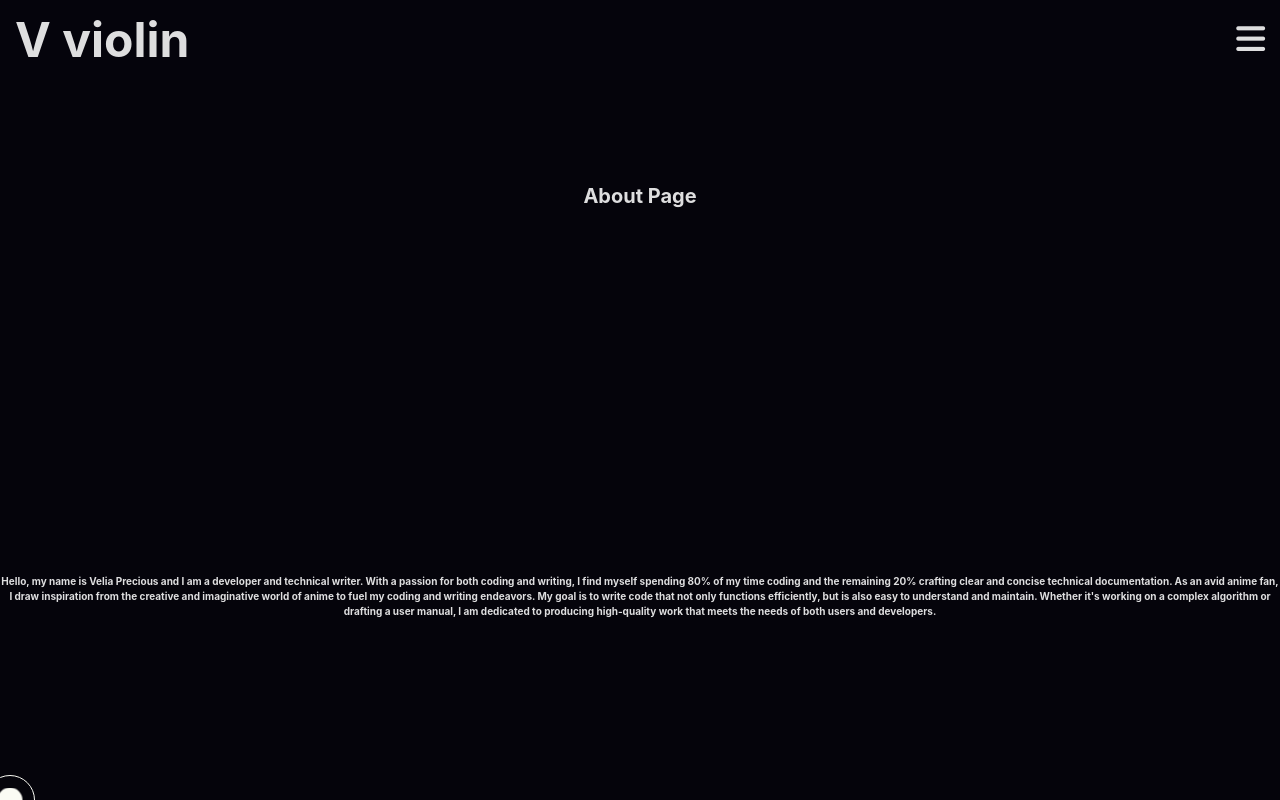
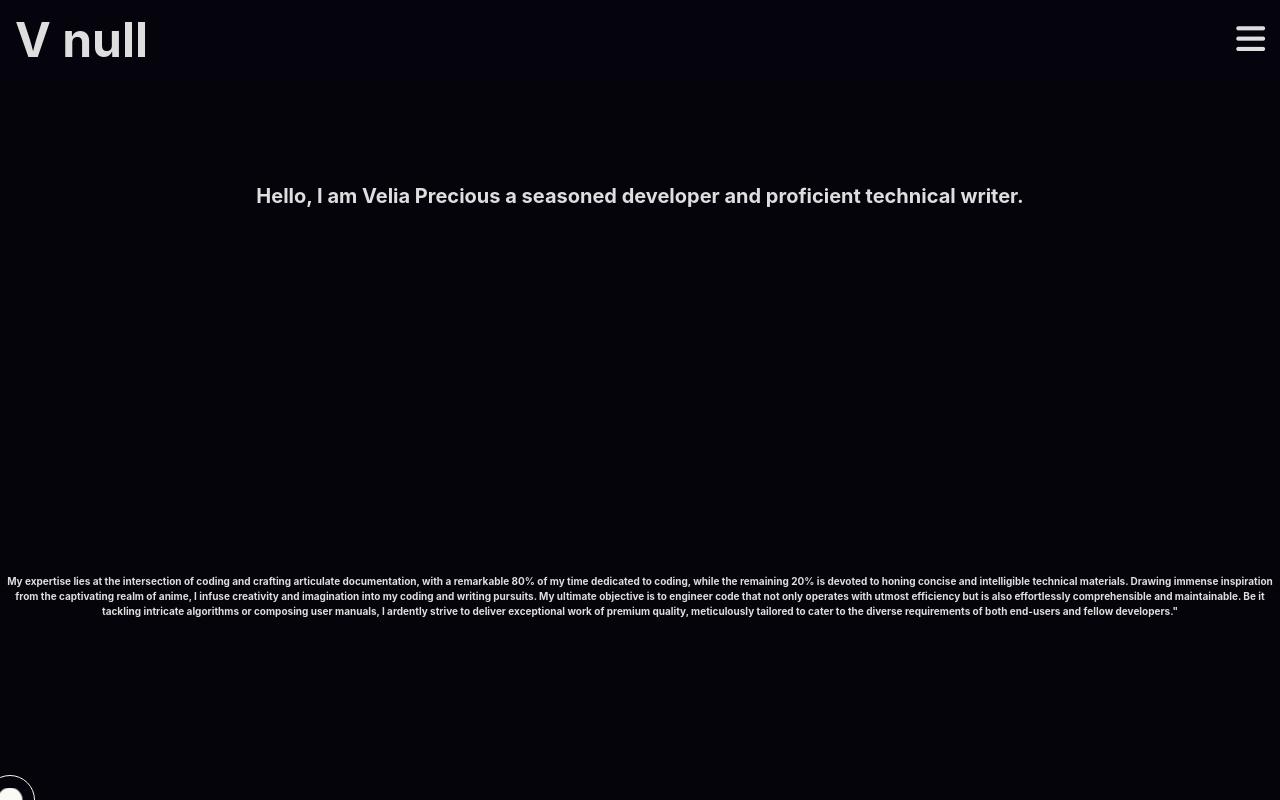
Before and after one commit to Vee-keme/portfolio, a React (Vite) app: page /about in a window 1280 px wide. Built offline with nearby package versions, Linux system fonts and the light colour scheme.

Commit message:
little text update

```diff
--- a/src/App.jsx
+++ b/src/App.jsx
@@ -9,10 +9,10 @@ import Navbar from "./Navbar";
 import AnimatedRoutes from "./components/AnimatedRoutes";
 
 function App() {
-  const [cursorX, setCursorX] = useState();
-  const [cursorY, setCursorY] = useState();
-  const [outerCursorX, setOuterCursorX] = useState();
-  const [outerCursorY, setOuterCursorY] = useState();
+  const [cursorX, setCursorX] = useState(null);
+  const [cursorY, setCursorY] = useState(null);
+  const [outerCursorX, setOuterCursorX] = useState(null);
+  const [outerCursorY, setOuterCursorY] = useState(null);
   // const [] = useState()
   useEffect(() => {
     window.addEventListener("mousemove", (e) => {
@@ -21,7 +21,7 @@ function App() {
       setOuterCursorX(e.clientX);
       setOuterCursorY(e.clientY);
     });
-  }, []);
+  });
 
   let cursor = document.querySelector(".cursor");
   let outerCursor = document.querySelector(".outerCursor");
@@ -48,6 +48,7 @@ function App() {
       cursor.classList.remove("grow");
     });
   });
+
   return (
     <div className="App">
       <Navbar />
--- a/src/Navbar.jsx
+++ b/src/Navbar.jsx
@@ -23,12 +23,12 @@ export default function Navbar() {
       randomIndex = Math.floor(Math.random() * wordArray.length);
       const vWord = wordArray[randomIndex];
       setWord(vWord);
-    }, 5000);
+    }, 10000);
   }
 
-  useEffect(() => {
-    displayRandomWord(words);
-  }, []);
+  // useEffect(() => {
+  //   displayRandomWord(words);
+  // }, [word]);
 
   displayRandomWord(words);
 
--- a/src/pages/AboutPage.jsx
+++ b/src/pages/AboutPage.jsx
@@ -10,18 +10,26 @@ export default function AboutPage() {
       animate={{ width: "100%" }}
       exit={{ x: window.innerWidth, transition: { duration: 0.1 } }}
     >
-      <h1>About Page</h1>
+      <motion.h1
+        initial={{ x: -1000, opacity: 0 }}
+        animate={{ x: 0, opacity: 1 }}
+        transition={{ duration: "0.5", delay: "0.6" }}
+      >
+        Hello, I am <span>Velia Precious</span> a seasoned developer and
+        proficient technical writer.
+      </motion.h1>
       <h4>
-        Hello, my name is Velia Precious and I am a developer and technical
-        writer. With a passion for both coding and writing, I find myself
-        spending 80% of my time coding and the remaining 20% crafting clear and
-        concise technical documentation. As an avid anime fan, I draw
-        inspiration from the creative and imaginative world of anime to fuel my
-        coding and writing endeavors. My goal is to write code that not only
-        functions efficiently, but is also easy to understand and maintain.
-        Whether it's working on a complex algorithm or drafting a user manual, I
-        am dedicated to producing high-quality work that meets the needs of both
-        users and developers.
+        My expertise lies at the intersection of coding and crafting articulate
+        documentation, with a remarkable 80% of my time dedicated to coding,
+        while the remaining 20% is devoted to honing concise and intelligible
+        technical materials. Drawing immense inspiration from the captivating
+        realm of anime, I infuse creativity and imagination into my coding and
+        writing pursuits. My ultimate objective is to engineer code that not
+        only operates with utmost efficiency but is also effortlessly
+        comprehensible and maintainable. Be it tackling intricate algorithms or
+        composing user manuals, I ardently strive to deliver exceptional work of
+        premium quality, meticulously tailored to cater to the diverse
+        requirements of both end-users and fellow developers."
       </h4>
     </motion.div>
   );
```
